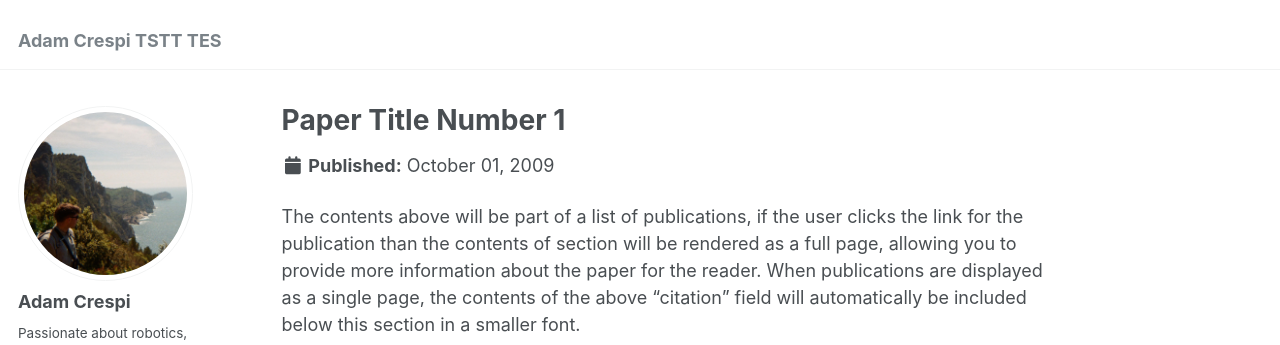
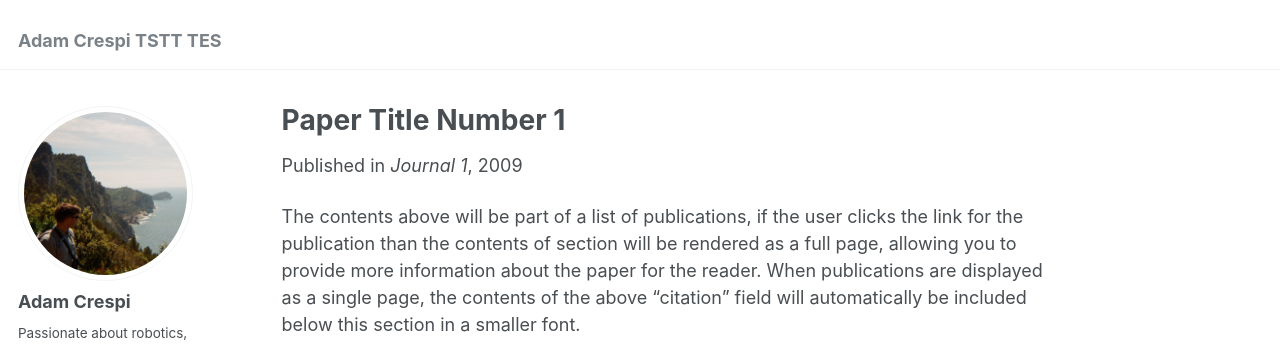
Before and after one commit to adamcrespi/adamcrespi.github.io, a Jekyll site: the page built from _publications/2009-10-01-paper-title-number-1.md, in a window 1280 px wide and 1130 px high. Shown: the top 345 px of the window. Built offline with Jekyll 4.4.1, drawn with Linux system fonts in a browser that asks for light colours.

Commit message:
Update single.html

```diff
--- a/_layouts/single.html
+++ b/_layouts/single.html
@@ -36,7 +36,7 @@ layout: default
 
         {% if page.collection == 'teaching' %}
           <p> {{ page.type }}, <i>{{ page.venue }}</i>, {{ page.date | default: "1900-01-01" | date: "%Y" }} </p>
-        {% elif page.venue and page.date %}
+        {% elsif page.venue and page.date %}
           <p>Published in <i>{{ page.venue }}</i>, {{ page.date | default: "1900-01-01" | date: "%Y" }} </p>
         {% elsif page.date %}
           <p class="page__date"><strong><i class="fa fa-fw fa-calendar" aria-hidden="true"></i> {{ site.data.ui-text[site.locale].date_label | default: "Published:" }}</strong> <time datetime="{{ page.date | date_to_xmlschema }}">{{ page.date | default: "1900-01-01" | date: "%B %d, %Y" }}</time></p>
```
